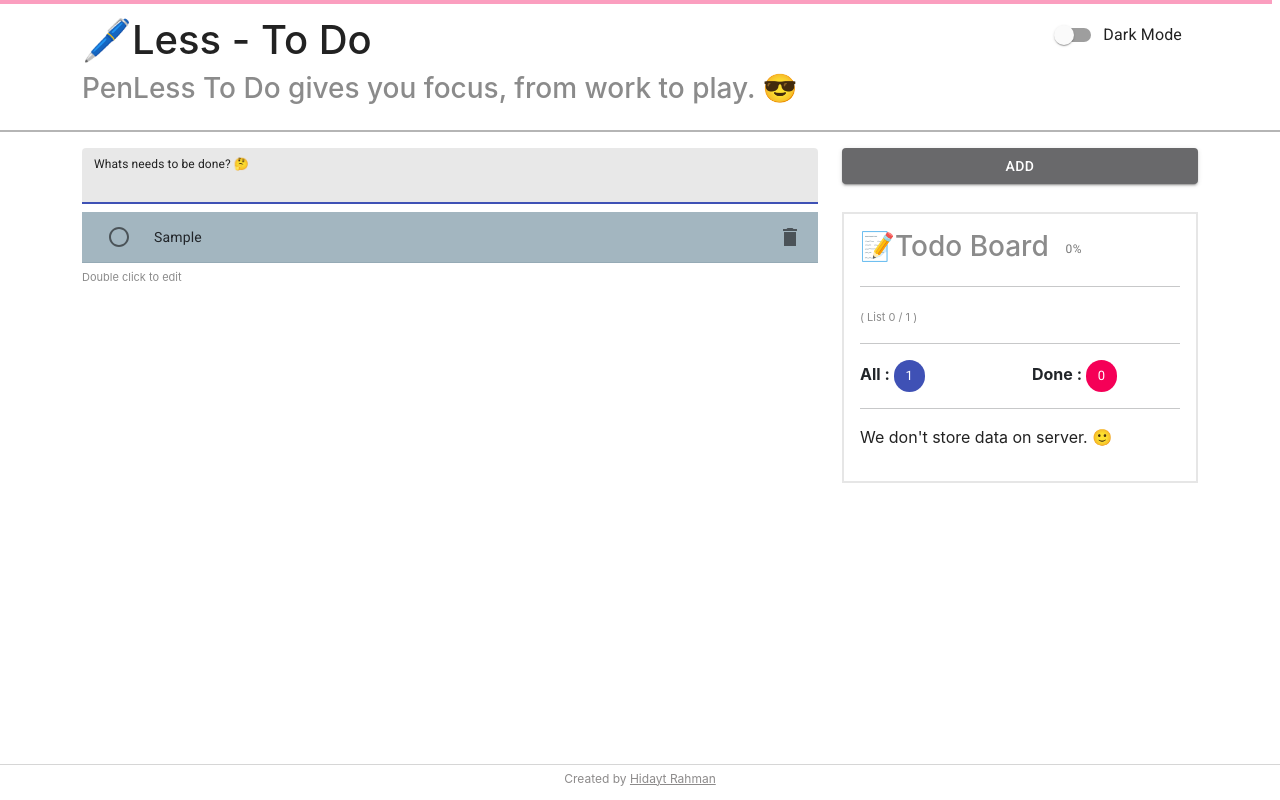
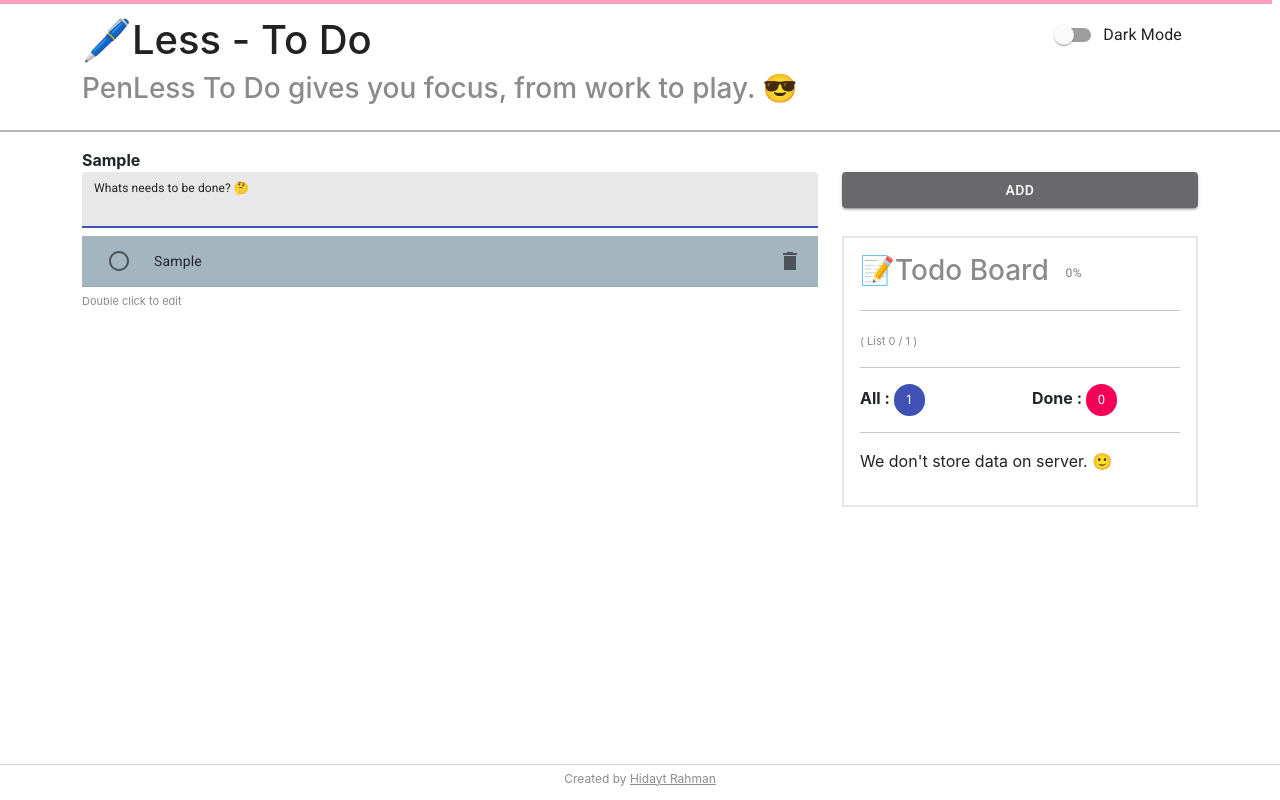
Before and after one commit to hidaytrahman/penless-todo, a React (Create React App) app: page / in a window 1280 px wide. Both pictures are taken after typing "Sample" into the empty fields and a click on the button "ADD". Built offline with nearby package versions, Linux system fonts and the light colour scheme.

Commit message:
mobx initial setup

```diff
--- a/package.json
+++ b/package.json
@@ -9,6 +9,8 @@
     "@testing-library/jest-dom": "^5.11.4",
     "@testing-library/react": "^11.1.0",
     "@testing-library/user-event": "^12.1.10",
+    "mobx": "^6.3.2",
+    "mobx-react": "^7.2.0",
     "node-sass": "4.14.1",
     "react": "^17.0.2",
     "react-dom": "^17.0.2",
--- a/src/components/todo/Todo.js
+++ b/src/components/todo/Todo.js
@@ -1,4 +1,5 @@
 import { Box, Chip, CircularProgress, Typography } from '@material-ui/core';
+import { observer } from 'mobx-react-lite';
 import { useEffect, useState } from 'react';
 import LinearProgress from '@material-ui/core/LinearProgress';
 import AddTodo from './AddTodo';
@@ -6,6 +7,10 @@ import TodoList from './TodoList';
 import "./Todo.css";
 import "../../theme.css";
 import useProgress from 'hooks/useProgress';
+import { useStores } from 'store';
+
+
+
 
 function LinearProgressWithLabel(props) {
     return (
@@ -41,6 +46,8 @@ function CircularProgressWithLabel(props) {
 
 const Todo = () => {
 
+    const { todoStore } = useStores();
+
     // get data from browser if already exists and set to initial state
     const todosOnStorage = localStorage.getItem("todos") ? JSON.parse(localStorage.getItem("todos")) : [];
 
@@ -53,6 +60,9 @@ const Todo = () => {
 
     const addTodoItem = (todoValue) => {
         setTodos([...todos, { title: todoValue, completed: false }]);
+
+        todoStore.addTodo({ title: todoValue, completed: false });
+
         localStorage.setItem("todos", JSON.stringify(todos))
     }
 
@@ -82,12 +92,17 @@ const Todo = () => {
 
 
     useEffect(() => {
+        console.log('  noteStore  ', todoStore)
         localStorage.setItem("todos", JSON.stringify(todos))
     }, [todos])
 
 
     return (
         <section className="container todo-wrapper">
+
+            {
+                todoStore.todos.map((a) => <b>{a.title}</b>)
+            }
             <div className="custom-progressbar">
                 <LinearProgressWithLabel value={progress} color="secondary" />
             </div>
@@ -103,7 +118,6 @@ const Todo = () => {
                     {
                         todos && todos.length > 0 ?
                             <TodoList
-                                todos={todos}
                                 deleteTodoItem={deleteTodoItem}
                                 markTodoAsCompleted={markTodoAsCompleted}
                                 editTodoItem={editTodoItem}
@@ -154,4 +168,4 @@ const Todo = () => {
     )
 }
 
-export default Todo;
+export default observer(Todo);
--- a/src/components/todo/TodoList.js
+++ b/src/components/todo/TodoList.js
@@ -1,8 +1,17 @@
 import { Button, IconButton, List, ListItem, ListItemIcon, ListItemSecondaryAction, ListItemText, Radio } from "@material-ui/core";
 import DeleteSharpIcon from '@material-ui/icons/DeleteSharp';
 import { useRef, useState } from "react";
+import { useStores } from "store";
+import { observer } from 'mobx-react-lite';
 const TodoList = (props) => {
-    const { todos, deleteTodoItem, markTodoAsCompleted, editTodoItem } = props;
+
+
+    const { deleteTodoItem, markTodoAsCompleted, editTodoItem } = props;
+
+    const {todoStore} = useStores();
+
+    const {todos} = todoStore;
+
     const [editFormStatus, setEditFormStatus] = useState(false);
     const [selectedListIndex, setSelectedListIndex] = useState(0);
     const editTodoInput = useRef(null);
@@ -65,7 +74,7 @@ const TodoList = (props) => {
                                 </ListItemIcon>
                                 <ListItemText style={{ textDecoration: todo.completed && "line-through" }}>{todo.title}</ListItemText>
                                 <ListItemSecondaryAction>
-                                    <IconButton edge="end" aria-label="comments" onClick={() => deleteTodoItem(index)}>
+                                    <IconButton edge="end" aria-label="comments" onClick={() => todoStore.deleteTodo(index)}>
                                         <DeleteSharpIcon />
                                     </IconButton>
                                 </ListItemSecondaryAction>
@@ -82,4 +91,4 @@ const TodoList = (props) => {
     )
 }
 
-export default TodoList;
+export default observer(TodoList);
--- /dev/null
+++ b/src/store/index.js
@@ -0,0 +1,14 @@
+import { createContext, useContext } from "react";
+import noteStore from "./noteStore";
+import todoStore from "./todoStore";
+
+class RootStore {
+    constructor() {
+        this.noteStore = new noteStore(this);
+        this.todoStore = new todoStore(this);
+    }
+}
+
+const StoresContext = createContext(new RootStore());
+
+export const useStores = () => useContext(StoresContext);
--- /dev/null
+++ b/src/store/noteStore.js
@@ -0,0 +1,16 @@
+import { makeAutoObservable } from "mobx";
+
+class noteStore {
+    notes = []
+
+    constructor() {
+
+        makeAutoObservable(this)
+    }
+
+    addNote(a) {
+        this.notes.push(a)
+    }
+}
+
+export default noteStore;
--- /dev/null
+++ b/src/store/todoStore.js
@@ -0,0 +1,21 @@
+import { makeAutoObservable } from "mobx";
+
+class todoStore {
+    todos = [];
+
+    constructor() {
+        makeAutoObservable(this)
+    }
+
+    addTodo(todoData) {
+        this.todos.push(todoData)
+    }
+
+    deleteTodo(index) {
+        //console.log('  this.todos  ' );
+        console.log('  this.todos  ', this.todos );
+        this.todos = this.todos.filter((item, i) => i !== index);
+    }
+}
+
+export default todoStore;
```
Also changed, not shown: 1 other file (tests, documents, lock files or other folders).
